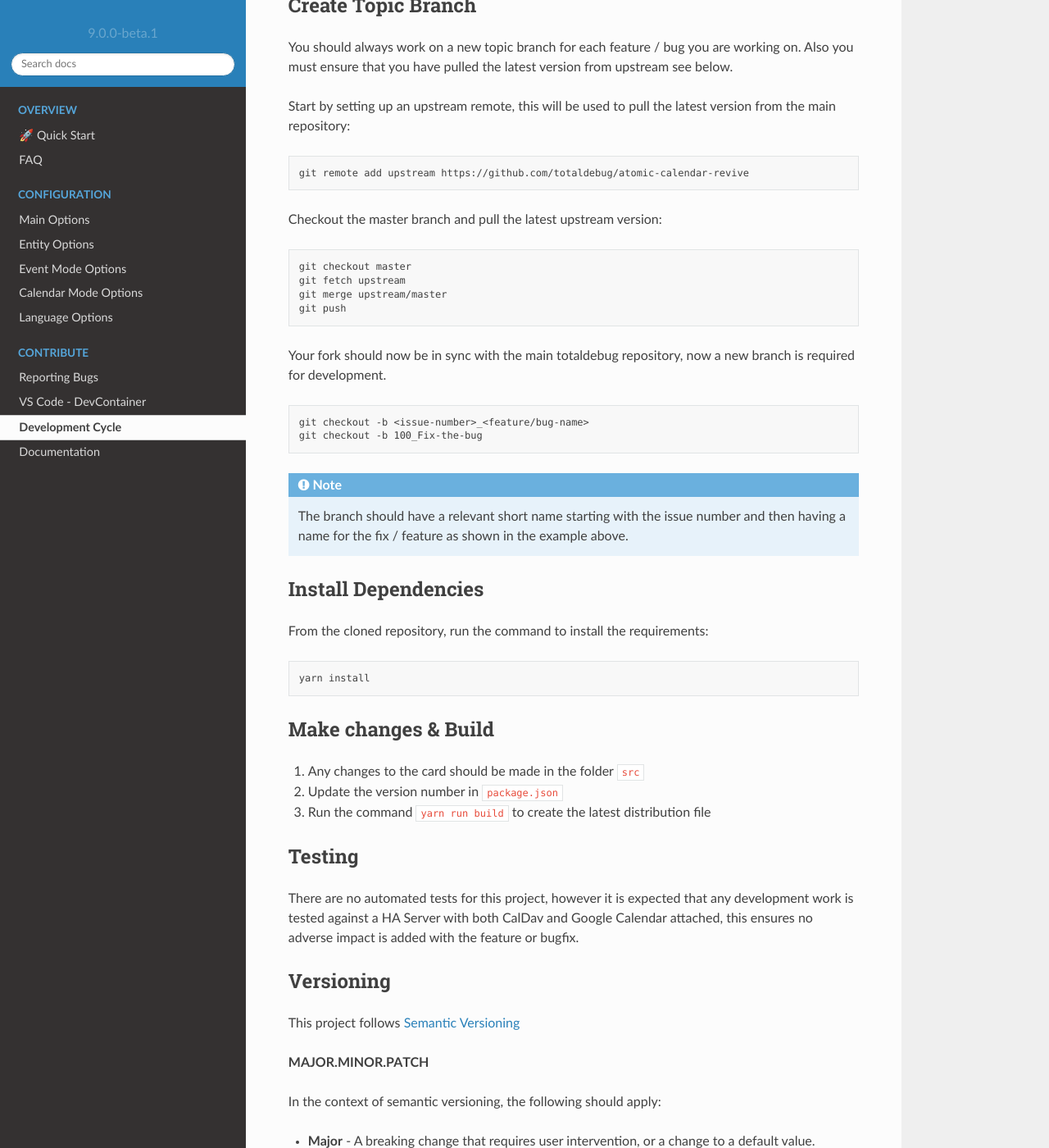
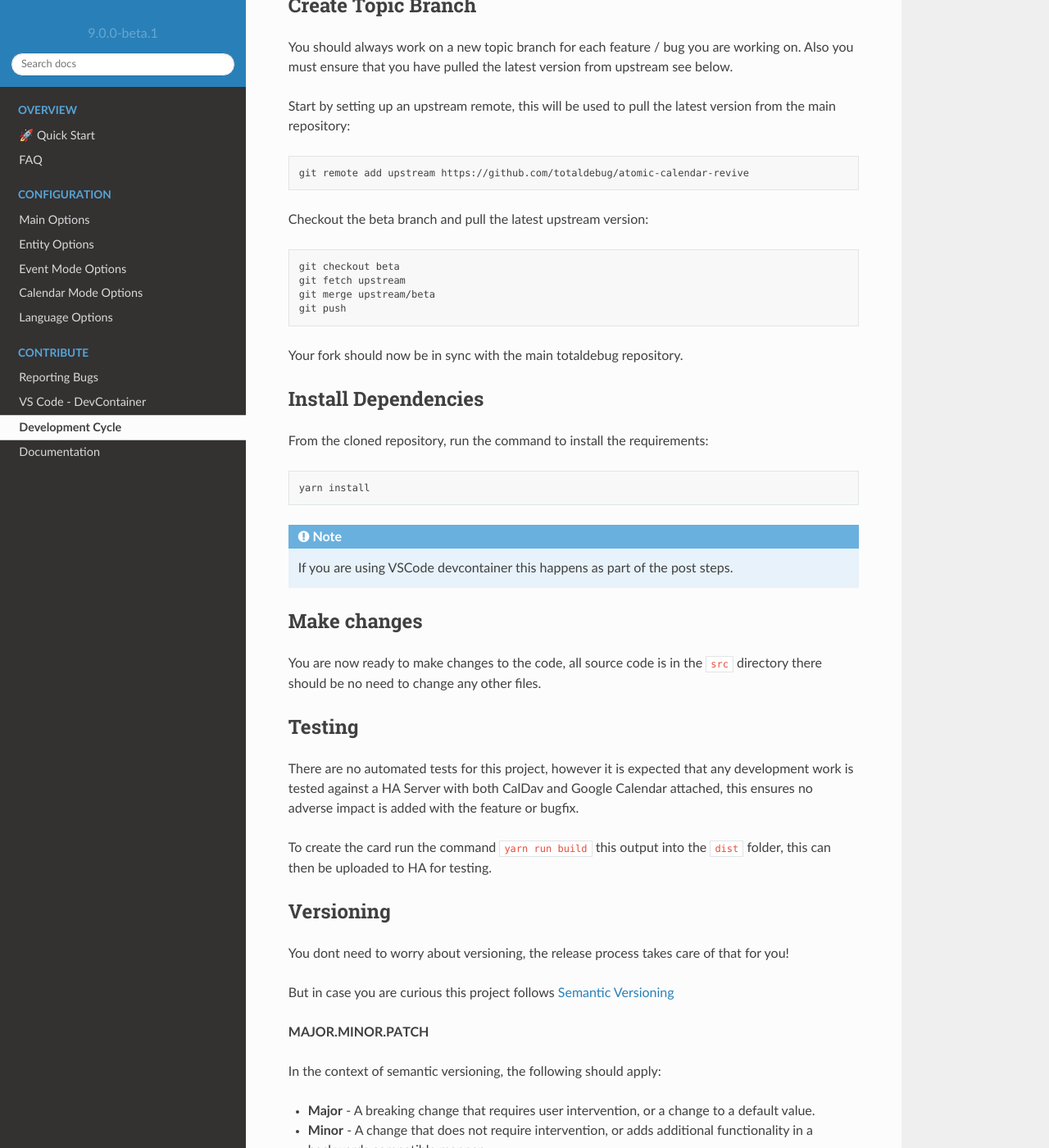
Before and after one commit to totaldebug/atomic-calendar-revive, a Sphinx documentation site: the page built from docs/contribute/devcycle.rst, in a window 1280 px wide and 1400 px high, scrolled down 437 px. Shown: the whole window at 82% size. Built offline with Sphinx 7.4.7 and the Read the Docs theme 2.0.0, drawn with Linux system fonts in a browser that asks for light colours; some of the changed text lies outside the part shown.

Commit message:
docs: amend outdated documentation
Removes some old documentation that is no longer valid and amends the devcycle document for the new
release process

"re #1182"

```diff
--- a/docs/configuration/event.rst
+++ b/docs/configuration/event.rst
@@ -19,5 +19,6 @@ Event Mode Options
  showEventDate           boolean    v7.1.0   ``true`` Show the event date
  showDatePerEvent        boolean    v7.2.0   ``false`` Show the date next to each event entry
  showTimeRemaining       boolean    v7.3.0   ``false`` Show the amount of time remaining for an event
+ hoursOnSameLine         boolean    v7.3.0   ``false`` if set true will move hours to show on the same line as the summary.
  showAllDayHours         boolean    v7.5.0   ``true`` Show "All Day" text under full day events
 ======================= ========== ======== ===========================================================================================================
--- a/docs/configuration/main.rst
+++ b/docs/configuration/main.rst
@@ -38,7 +38,6 @@ Main Options
  hideFinishedEvents        boolean   optional        v7.0.0     ``false`` if set true will hide any finished events
  eventTitle                string    optional        v7.3.0     Where no event title exists, add this string instead, Will add globally unless entity.eventTitle is set.
  compactMode               boolean   optional        v7.3.0     ``false`` if set true will squash text down to allow for much more compact design
- hoursOnSameLine           boolean   optional        v7.3.0     ``false`` if set true will move hours to show on the same line as the summary. NOTE using other options can mess up this style
  language                  string    optional        unknown    Not recommended to use, but can set the language code e.g. "gb" / "es"
  titleLength               integer   optional        v7.4.0     Sets the maximum length of the event titles
  showAllDayEvents          boolean   optional                   ``true`` if set false will hide all events that are a full day
--- a/docs/contribute/devcycle.rst
+++ b/docs/contribute/devcycle.rst
@@ -31,28 +31,16 @@ from the main repository:
       git remote add upstream https://github.com/totaldebug/atomic-calendar-revive
 
 
-Checkout the master branch and pull the latest upstream version:
+Checkout the beta branch and pull the latest upstream version:
 
 .. code-block:: bash
 
-      git checkout master
+      git checkout beta
       git fetch upstream
-      git merge upstream/master
+      git merge upstream/beta
       git push
 
-Your fork should now be in sync with the main totaldebug repository, now a new branch
-is required for development.
-
-.. code-block:: bash
-
-      git checkout -b <issue-number>_<feature/bug-name>
-      git checkout -b 100_Fix-the-bug
-
-
-.. note::
-
-   The branch should have a relevant short name starting with the issue number
-   and then having a name for the fix / feature as shown in the example above.
+Your fork should now be in sync with the main totaldebug repository.
 
 ********************
 Install Dependencies
@@ -64,13 +52,16 @@ From the cloned repository, run the command to install the requirements:
 
       yarn install
 
-********************
-Make changes & Build
-********************
+.. note::
 
-#. Any changes to the card should be made in the folder ``src``
-#. Update the version number in ``package.json``
-#. Run the command ``yarn run build`` to create the latest distribution file
+   If you are using VSCode devcontainer this happens as part of the post steps.
+
+************
+Make changes
+************
+
+You are now ready to make changes to the code, all source code is in the ``src`` directory
+there should be no need to change any other files.
 
 *******
 Testing
@@ -80,11 +71,16 @@ There are no automated tests for this project, however it is expected that any
 development work is tested against a HA Server with both CalDav and Google Calendar
 attached, this ensures no adverse impact is added with the feature or bugfix.
 
+To create the card run the command ``yarn run build`` this output into the ``dist`` folder,
+this can then be uploaded to HA for testing.
+
 **********
 Versioning
 **********
 
-This project follows `Semantic Versioning <http://semver.org>`_
+You dont need to worry about versioning, the release process takes care of that for you!
+
+But in case you are curious this project follows `Semantic Versioning <http://semver.org>`_
 
 **MAJOR.MINOR.PATCH**
 
@@ -103,23 +99,35 @@ All changes are tracked in the `release notes <https://github.com/totaldebug/ato
 Commit Changes
 **************
 
-Once you are happy with the changes, these can be committed:
+Once you are happy with the changes, these can be committed (I recommend using commitizen):
+
+
+.. code-block:: bash
+
+   git add .
+   git cz
+
+Then follow the prompts and select the relevant options. If this resolves a specific issue, be sure to enter
+the issue number when prompted.
+
 
 .. code-block:: bash
 
     git add .
-    git commit -v -m "feat: 100 Added new feature"
+    git commit -v -m "feat: Added new feature #100"
 
 .. note::
 
-    Commit messages should follow `conventional commits <https://www.conventionalcommits.org/en/v1.0.0/>`_
+    Commit messages MUST follow `conventional commits <https://www.conventionalcommits.org/en/v1.0.0/>`_
     this ensures clear commit messages within the repository. Without this your change will be rejected as it is required for release.
+
+    Breaking changes are detected with ``!`` e.g. ``feat!: my breaking change``
 
 
 *******************
 Submit Pull Request
 *******************
 
-Once development & testing are completed a pull request can be submitted for
-the change that is required, ensure that all tests are passing and once they
-are a member of the team will review the request, test and merge if appropriate
+Once development & testing are completed a pull request can be created to the beta branch.
+
+A member of the team will review the request, test and merge if appropriate.
--- a/docs/overview/faq.rst
+++ b/docs/overview/faq.rst
@@ -1,11 +1,6 @@
 ***
 FAQ
 ***
-
-How come Calendar View doesnt show all my items?
-################################################
-
-By default only 5 events will be pulled from Google Calendar, to change this you need to follow the instructions [here](/atomic-calendar-revive/quickstart#show-more-than-5-events)
 
 No card type configured error
 #############################
```
Also changed, not shown: README.md (+2 -2 lines), docs/overview/quickstart.rst (+0 -24 lines), 1 other file.
